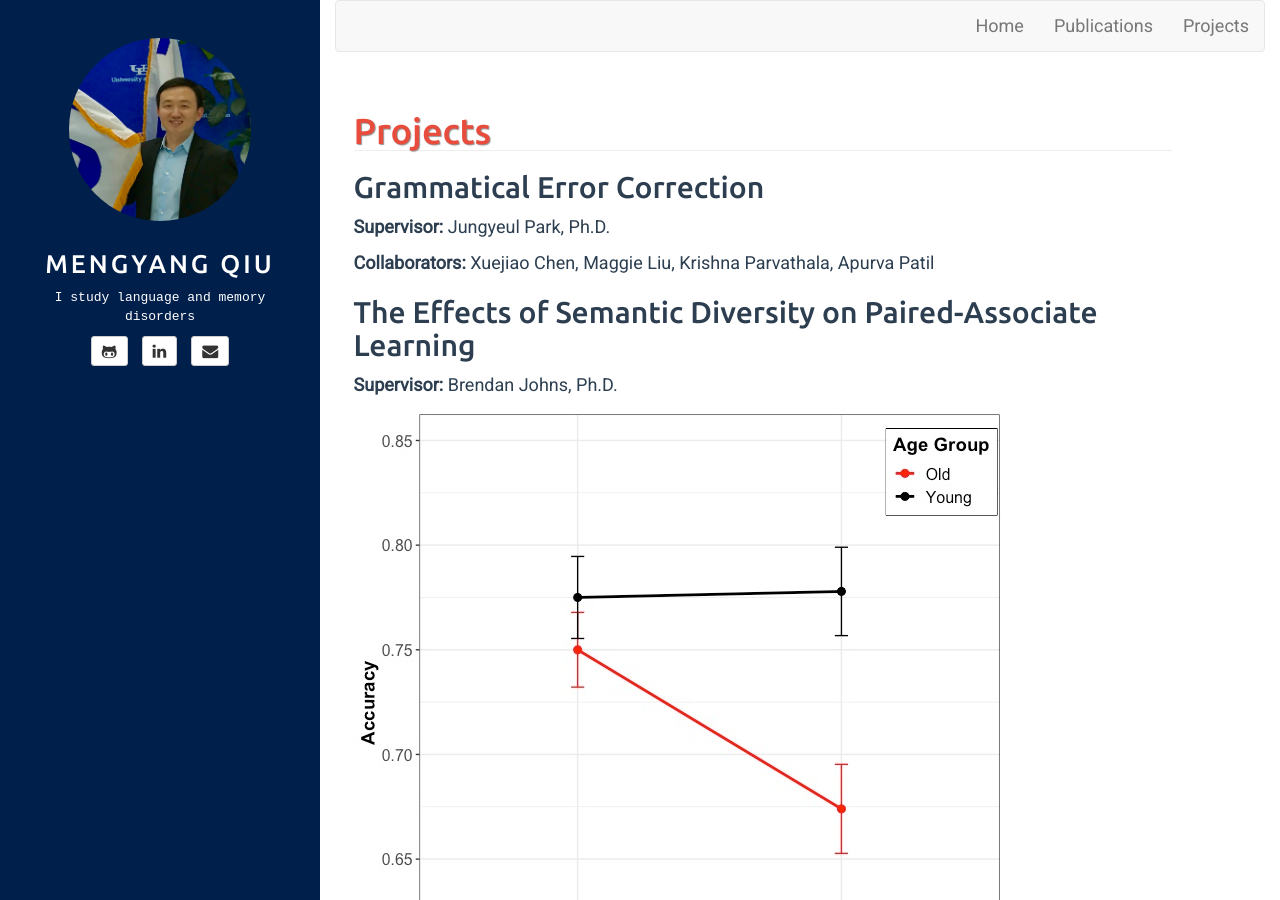
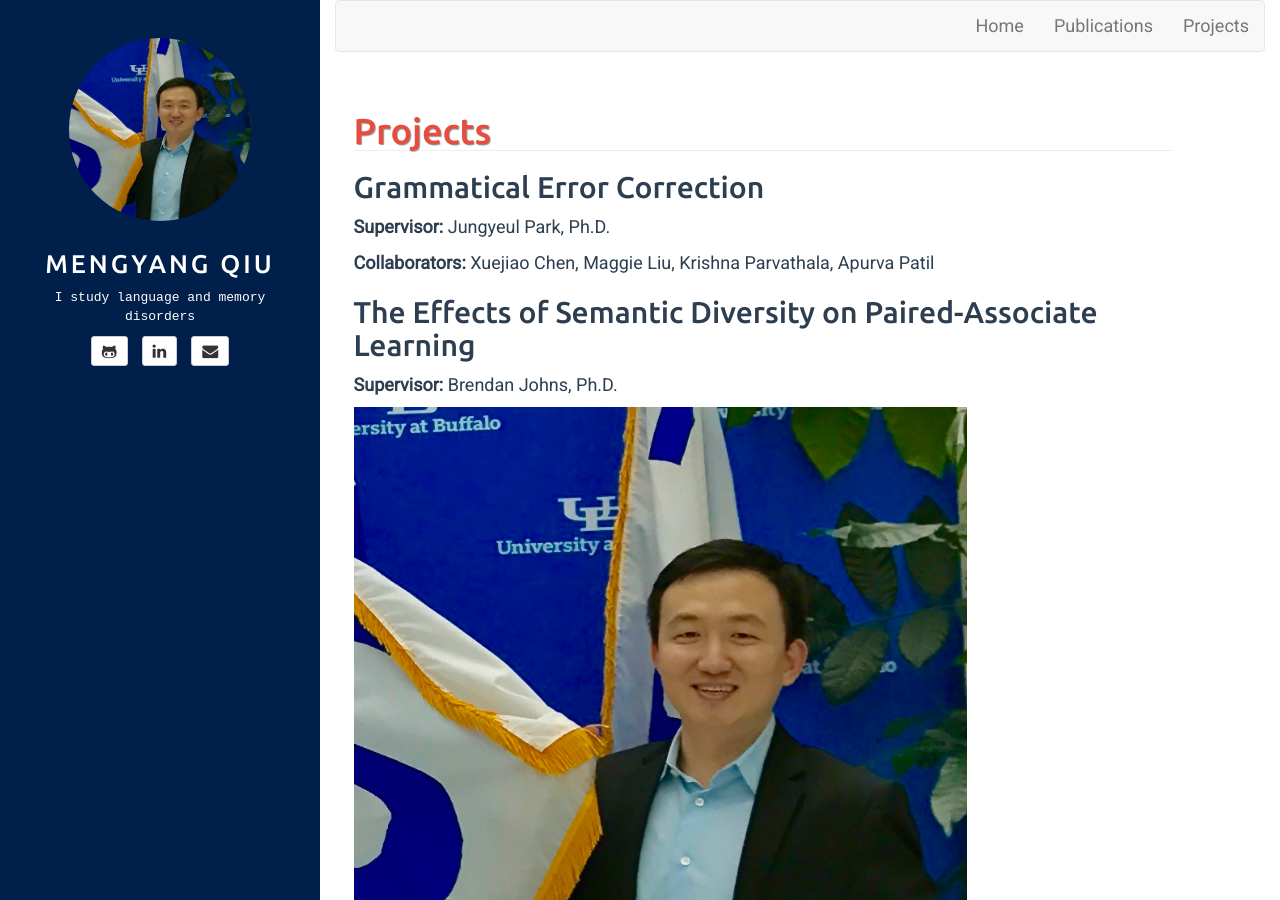
Before and after one commit to mengyangq/mengyangq.github.io, a Jekyll site: the page built from projects.html, in a window 1280 px wide and 900 px high. Built offline with Jekyll 4.4.1, drawn with Linux system fonts in a browser that asks for light colours.

Commit message:
Update projects.md

```diff
--- a/_includes/projects.md
+++ b/_includes/projects.md
@@ -8,7 +8,8 @@
 ## The Effects of Semantic Diversity on Paired-Associate Learning
 **Supervisor:** Brendan Johns, Ph.D.
 
-![alt text](../pub/pal.jpeg "SD and PAL")
+<img src="pub/mengyang.jpeg" style='height: 75%; width: 75%; object-fit: contain' />
+![](../pub/pal.jpeg "SD and PAL")
 
 ## Memory Searching Pathway Underlying Verb Fluency
 **Supervisor:** Brendan Johns, Ph.D.
```
